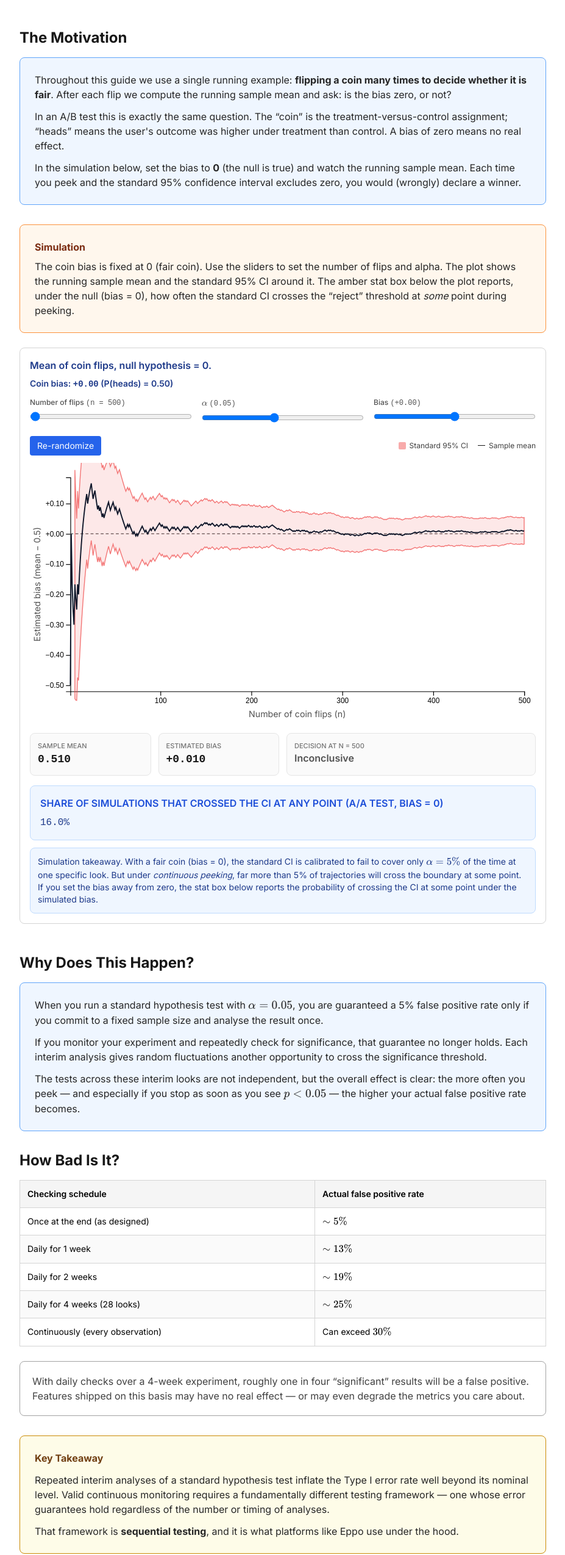
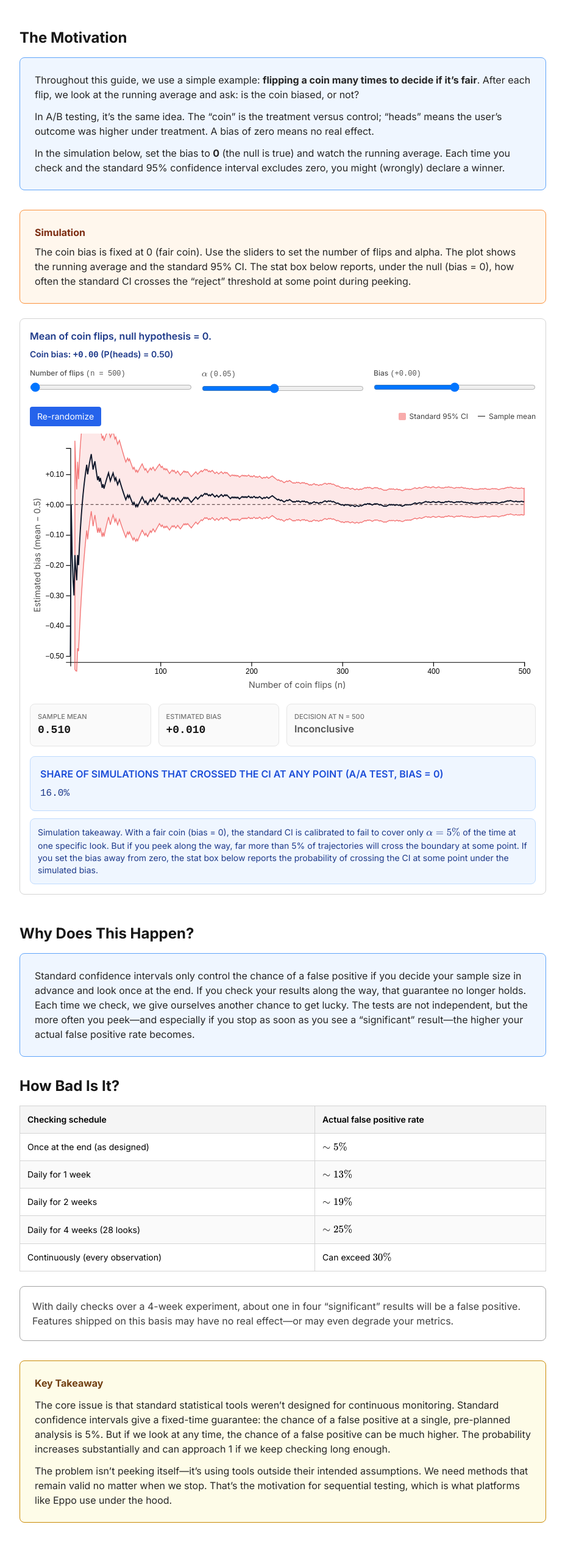
Before and after one commit to n-levy/sequential_testing, a Next.js app in the folder site/: page /short in a window 1280 px wide. Shown: the part 996-3546 px from the top of the page at 61% size, without its empty margins (288-1215 px from the left). Built offline with nearby package versions, Linux system fonts and the light colour scheme.

Commit message:
Revise focused version text, update URLs to /focused and /in-depth, add redirects

```diff
--- /dev/null
+++ b/site/app/focused/page.tsx
@@ -0,0 +1 @@
+export { default } from '../short/page'
--- /dev/null
+++ b/site/app/in-depth/page.tsx
@@ -0,0 +1 @@
+export { default } from '../detailed/page'
--- a/site/app/page.tsx
+++ b/site/app/page.tsx
@@ -31,7 +31,7 @@ export default function Home() {
             <div className="grid md:grid-cols-2 gap-8">
               {/* Short version card */}
               <Link
-                href="/short"
+                href="/focused"
                 className="group block bg-white border-2 border-blue-200 rounded-xl p-8 hover:border-blue-500 hover:shadow-lg transition-all"
               >
                 <h3 className="text-2xl font-bold text-neutral-900 mb-3 group-hover:text-blue-700 transition-colors">
@@ -63,13 +63,13 @@ export default function Home() {
                 <span className="text-blue-600 font-medium group-hover:underline">
                   Start &rarr;
                 </span>
-              </Link>
-
-              {/* Detailed version card */}
               <Link
-                href="/detailed"
-                className="group block bg-white border-2 border-purple-200 rounded-xl p-8 hover:border-purple-500 hover:shadow-lg transition-all"
+                href="/in-depth"
+                className="group block bg-white border-2 border-green-200 rounded-xl p-8 hover:border-green-500 hover:shadow-lg transition-all"
               >
+                <h3 className="text-2xl font-bold text-neutral-900 mb-3 group-hover:text-green-700 transition-colors">
+                  In-Depth
+                </h3>
                 <h3 className="text-2xl font-bold text-neutral-900 mb-3 group-hover:text-purple-700 transition-colors">
                   In-depth
                 </h3>
--- a/site/components/act1/Act1.tsx
+++ b/site/components/act1/Act1.tsx
@@ -19,20 +19,13 @@ export function Act1() {
         <div className="bg-blue-50 border border-blue-400 rounded-lg p-6 mb-8">
           <div className="text-neutral-800 space-y-3">
             <p>
-              Throughout this guide we use a single running example: <strong>flipping a coin
-              many times to decide whether it is fair</strong>. After each flip we compute the
-              running sample mean and ask: is the bias zero, or not?
+              Throughout this guide, we use a simple example: <strong>flipping a coin many times to decide if it’s fair</strong>. After each flip, we look at the running average and ask: is the coin biased, or not?
             </p>
             <p>
-              In an A/B test this is exactly the same question. The &ldquo;coin&rdquo; is the
-              treatment-versus-control assignment; &ldquo;heads&rdquo; means the user&apos;s
-              outcome was higher under treatment than control. A bias of zero means no
-              real effect.
+              In A/B testing, it’s the same idea. The “coin” is the treatment versus control; “heads” means the user’s outcome was higher under treatment. A bias of zero means no real effect.
             </p>
             <p>
-              In the simulation below, set the bias to <strong>0</strong> (the null is true)
-              and watch the running sample mean. Each time you peek and the standard 95%
-              confidence interval excludes zero, you would (wrongly) declare a winner.
+              In the simulation below, set the bias to <strong>0</strong> (the null is true) and watch the running average. Each time you check and the standard 95% confidence interval excludes zero, you might (wrongly) declare a winner.
             </p>
           </div>
         </div>
@@ -42,10 +35,7 @@ export function Act1() {
         <div className="bg-orange-50 border border-orange-400 rounded-lg p-6 mb-2">
           <h4 className="font-bold text-orange-900 mb-2">Simulation</h4>
           <p className="text-neutral-800">
-            The coin bias is fixed at 0 (fair coin). Use the sliders to set the number of flips and alpha. The plot shows
-            the running sample mean and the standard 95% CI around it. The amber stat box
-            below the plot reports, under the null (bias = 0), how often the standard CI
-            crosses the &ldquo;reject&rdquo; threshold at <em>some</em> point during peeking.
+            The coin bias is fixed at 0 (fair coin). Use the sliders to set the number of flips and alpha. The plot shows the running average and the standard 95% CI. The stat box below reports, under the null (bias = 0), how often the standard CI crosses the “reject” threshold at some point during peeking.
           </p>
         </div>
 
@@ -57,12 +47,9 @@ export function Act1() {
           analogyNote={"This is analogous to peeking at results while using fixed-horizon confidence intervals in an A/B test."}
           takeaway={
             <>
-              Simulation takeaway. With a fair coin (bias = 0), the standard
-              CI is calibrated to fail to cover only <InlineMath>{`\\alpha = 5\\%`}</InlineMath> of
-              the time at one specific look. But under <em>continuous peeking</em>, far
-                more than 5% of trajectories will cross the boundary at some point. If you set the bias away from zero, the stat box below reports the probability of crossing the CI at some point under the simulated bias.
-              </>
-            }
+              Simulation takeaway. With a fair coin (bias = 0), the standard CI is calibrated to fail to cover only <InlineMath>{`\\alpha = 5\\%`}</InlineMath> of the time at one specific look. But if you peek along the way, far more than 5% of trajectories will cross the boundary at some point. If you set the bias away from zero, the stat box below reports the probability of crossing the CI at some point under the simulated bias.
+            </>
+          }
         />
 
         {/* ── Why Does This Happen? ── */}
@@ -71,20 +58,7 @@ export function Act1() {
         <div className="bg-blue-50 border border-blue-400 rounded-lg p-6 mb-8">
           <div className="text-neutral-800 space-y-3">
             <p>
-              When you run a standard hypothesis test with{' '}
-              <InlineMath>{`\\alpha = 0.05`}</InlineMath>, you are guaranteed a 5% false positive
-              rate only if you commit to a fixed sample size and analyse the result once.
-            </p>
-            <p>
-              If you monitor your experiment and repeatedly check for significance, that
-              guarantee no longer holds. Each interim analysis gives random fluctuations
-              another opportunity to cross the significance threshold.
-            </p>
-            <p>
-              The tests across these interim looks are not independent, but the overall
-              effect is clear: the more often you peek &mdash; and especially if you stop as
-              soon as you see <InlineMath>{`p < 0.05`}</InlineMath> &mdash; the higher your
-              actual false positive rate becomes.
+              Standard confidence intervals only control the chance of a false positive if you decide your sample size in advance and look once at the end. If you check your results along the way, that guarantee no longer holds. Each time we check, we give ourselves another chance to get lucky. The tests are not independent, but the more often you peek—and especially if you stop as soon as you see a “significant” result—the higher your actual false positive rate becomes.
             </p>
           </div>
         </div>
@@ -127,10 +101,7 @@ export function Act1() {
 
         <div className="bg-white border border-neutral-400 rounded-lg p-5 mb-8">
           <p className="text-neutral-700">
-            With daily checks over a 4-week experiment, roughly one in four
-            &ldquo;significant&rdquo; results will be a false positive. Features shipped
-            on this basis may have no real effect &mdash; or may even degrade the metrics
-            you care about.
+            With daily checks over a 4-week experiment, about one in four “significant” results will be a false positive. Features shipped on this basis may have no real effect—or may even degrade your metrics.
           </p>
         </div>
 
@@ -139,14 +110,10 @@ export function Act1() {
           <h4 className="font-bold text-yellow-900 mb-3">Key Takeaway</h4>
           <div className="text-neutral-800 space-y-3">
             <p>
-              Repeated interim analyses of a standard hypothesis test inflate the Type I
-              error rate well beyond its nominal level. Valid continuous monitoring
-              requires a fundamentally different testing framework &mdash; one whose error
-              guarantees hold regardless of the number or timing of analyses.
+              The core issue is that standard statistical tools weren’t designed for continuous monitoring. Standard confidence intervals give a fixed-time guarantee: the chance of a false positive at a single, pre-planned analysis is 5%. But if we look at any time, the chance of a false positive can be much higher. The probability increases substantially and can approach 1 if we keep checking long enough.
             </p>
             <p>
-              That framework is <strong>sequential testing</strong>, and it is
-              what platforms like Eppo use under the hood.
+              The problem isn’t peeking itself—it’s using tools outside their intended assumptions. We need methods that remain valid no matter when we stop. That’s the motivation for sequential testing, which is what platforms like Eppo use under the hood.
             </p>
           </div>
         </div>
--- a/site/next.config.js
+++ b/site/next.config.js
@@ -1,5 +1,19 @@
 /** @type {import('next').NextConfig} */
 const nextConfig = {
+	async redirects() {
+		return [
+			{
+				source: '/short',
+				destination: '/focused',
+				permanent: true,
+			},
+			{
+				source: '/detailed',
+				destination: '/in-depth',
+				permanent: true,
+			},
+		]
+	},
 }
 
 module.exports = nextConfig
```
